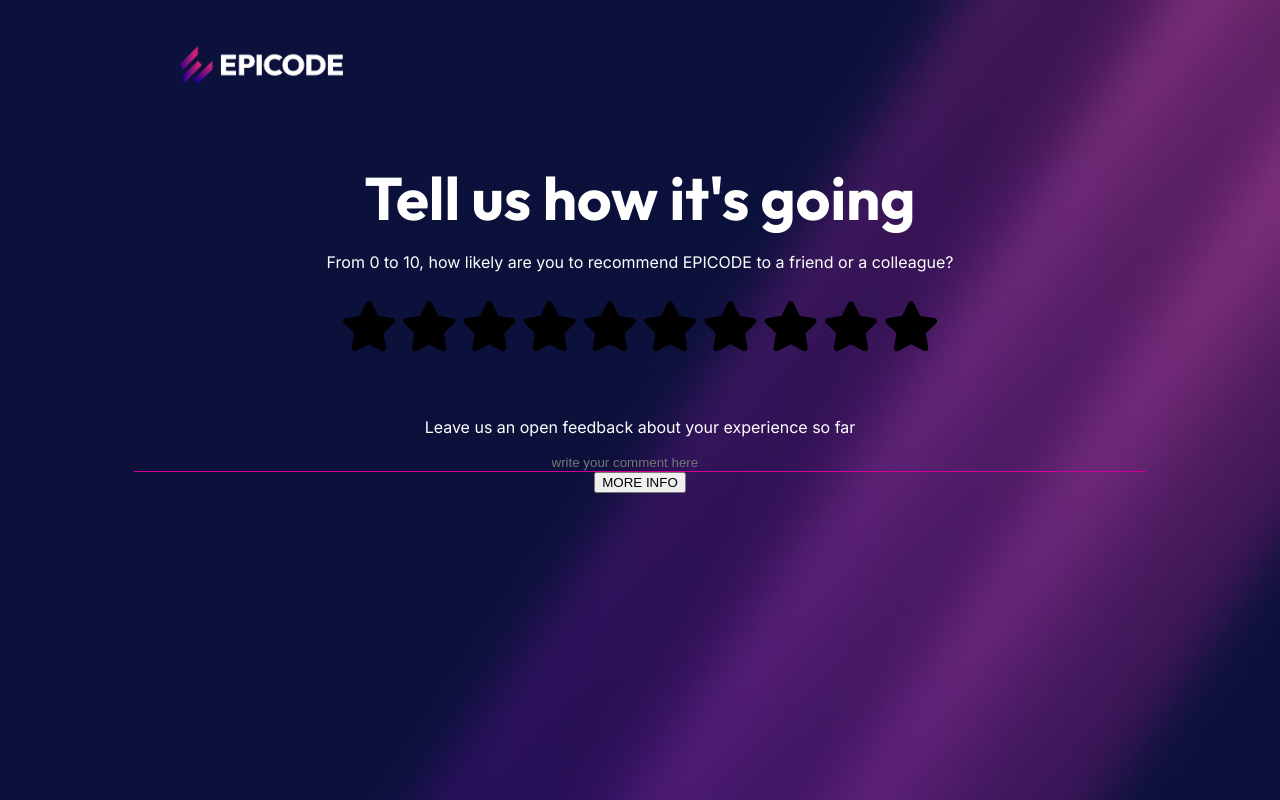
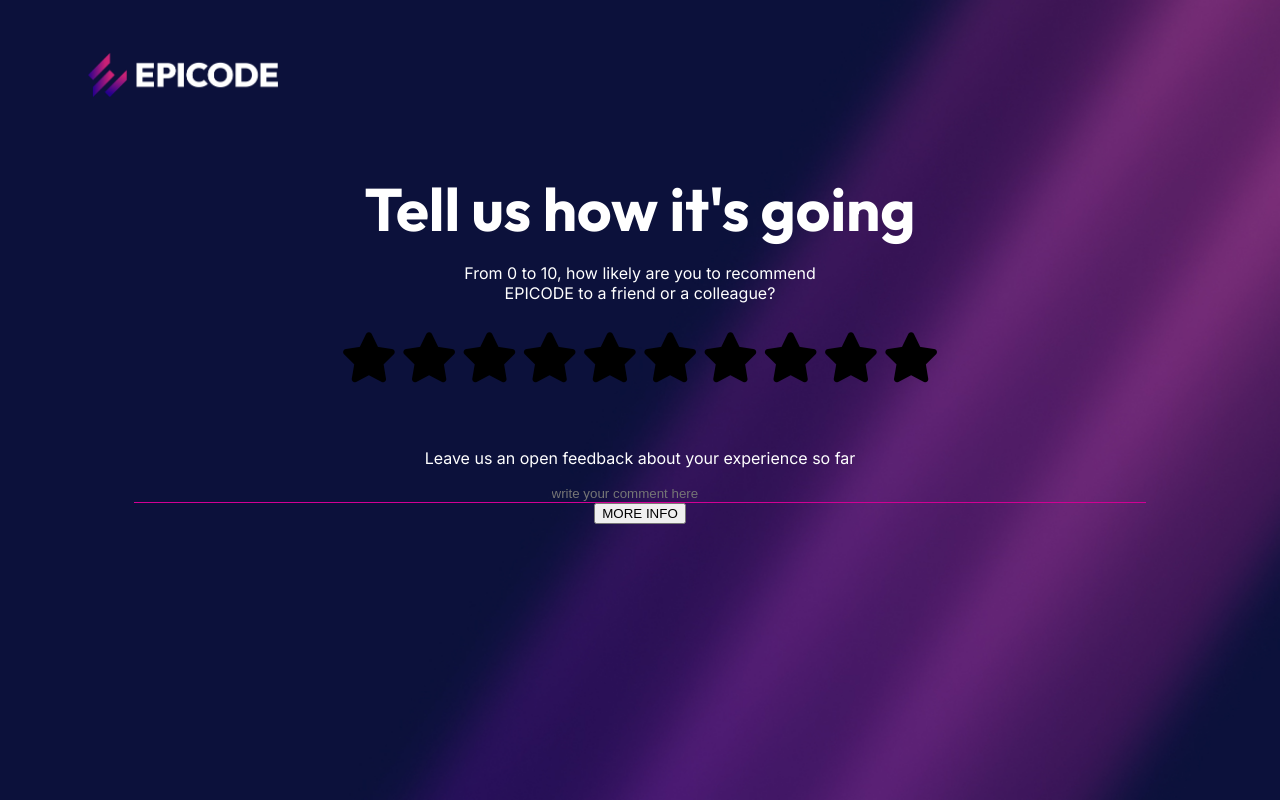
Before and after one commit to DomenicoCicero/Progetto-Team-3, a plain HTML site: page pag.review.04.html in a window 1280 px wide. Drawn offline with Linux system fonts and the light colour scheme.

Commit message:
last commit 1 giorno

```diff
--- a/assets/pag.review.04.css
+++ b/assets/pag.review.04.css
@@ -5,10 +5,12 @@ body {
   text-align: center;
 }
 
-img {
-  padding-right: 60%;
-  padding-top: 3%;
-  padding-bottom: 2.5%;
+header {
+  text-align: left;
+}
+header img {
+  width: 15%;
+  padding: 45px 0px 30px 80px;
 }
 
 .title-pag h1 {
@@ -22,6 +24,7 @@ img {
   font-family: "Inter", sans-serif;
   font-size: 16px;
   color: white;
+  margin-inline: 34%;
 }
 
 .stars {
--- a/pag.review.04.html
+++ b/pag.review.04.html
@@ -5,25 +5,28 @@
     <meta name="viewport" content="width=device-width, initial-scale=1.0" />
     <title>progetto team 3 (pag.review)</title>
     <link rel="stylesheet" href="assets/pag.review.04.css" />
-    <link rel="stylesheet" href="https://cdnjs.cloudflare.com/ajax/libs/font-awesome/6.5.1/css/all.min.css" />
+    <link
+      rel="stylesheet"
+      href="https://cdnjs.cloudflare.com/ajax/libs/font-awesome/6.5.1/css/all.min.css"
+    />
     <link rel="preconnect" href="https://fonts.googleapis.com" />
     <link rel="preconnect" href="https://fonts.gstatic.com" crossorigin />
     <link
       href="https://fonts.googleapis.com/css2?family=Inter:wght@300;400;700&family=Outfit:wght@300;400;700&display=swap"
       rel="stylesheet"
     />
-    <!-- <link rel="preconnect" href="https://fonts.googleapis.com">
-<link rel="preconnect" href="https://fonts.gstatic.com" crossorigin>
-<link href="https://fonts.googleapis.com/css2?family=Inter:wght@400;600&family=Outfit:wght@400;600&display=swap" rel="stylesheet"> -->
   </head>
   <body>
     <header>
-      <img src="assets/epicode_logo.png" alt="logo epicode" width="13%" height="20%" />
+      <img id="img" src="assets/epicode_logo.png" alt="logo epicode" />
     </header>
     <main>
       <div class="title-pag">
         <h1>Tell us how it's going</h1>
-        <p>From 0 to 10, how likely are you to recommend EPICODE to a friend or a colleague?</p>
+        <p>
+          From 0 to 10, how likely are you to recommend EPICODE to a friend or a
+          colleague?
+        </p>
       </div>
       <div class="stars">
         <i class="fa-solid fa-star"></i>
```
